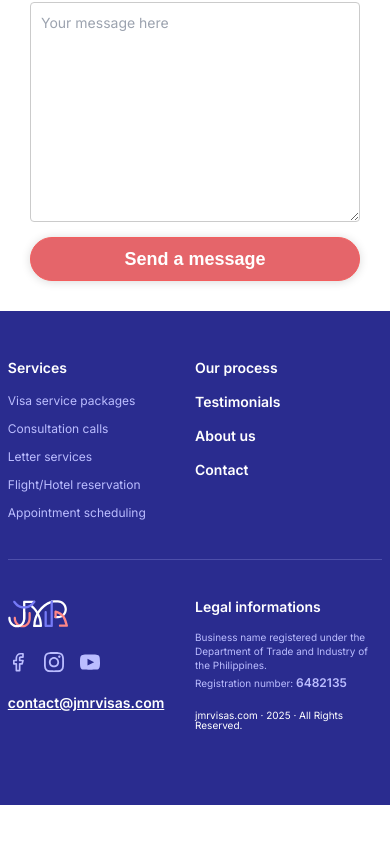
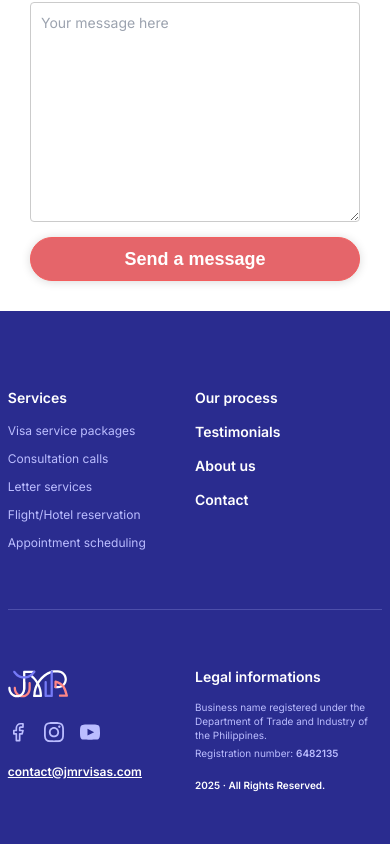
Before and after one commit to EricBARBEAU/jmr-vs, a React (Create React App) app in the folder my-app/: page /jmr-vs/contact in a window 390 px wide. Shown: the part 636-1480 px from the top of the page. Before the commit the page ends 1441 px from the top, so only its background shows below. Built offline with nearby package versions, Linux system fonts and the light colour scheme; a web font is replaced by a local one.

Commit message:
minor footer fixes

```diff
--- a/my-app/src/css/elements/footer.scss
+++ b/my-app/src/css/elements/footer.scss
@@ -9,17 +9,17 @@
 	grid-template-columns: repeat(4,1fr);
 	background-color: #2a2c8f;
 	overflow: hidden;
-	padding-top: 60px;
+	padding-top: 160px;
 	padding-bottom: 100px;
 
 	@media screen and (min-width: 680px) and (max-width: 1180px) {
 		grid-template-columns: repeat(3,1fr);
-		padding-top: 50px;
-		padding-bottom: 75px;
+		padding-top: 100px;
+		padding-bottom: 80px;
 	}
 	@media screen and (max-width: 680px) {
-		padding-top: 50px;
-		padding-bottom: 75px;
+		padding-top: 80px;
+		padding-bottom: 70px;
 	}
 
 	// Global block design
@@ -81,8 +81,8 @@
 		}
 		@media screen and (max-width: 680px) {
 			grid-area: 2/1/2/3;
-			margin-top: 40px;
-			padding-top: 40px;
+			margin-top: 60px;
+			padding-top: 60px;
 			border-top: 1px solid rgba(187, 189, 255, 0.24);
 		}
 
@@ -115,6 +115,9 @@
 			@media screen and (max-width: 1180px) {
 		      font-size: core.$font-size-14;
 		    }
+		    @media screen and (max-width: 680px) {
+				font-size: core.$font-size-12;
+			}
 		}
 	}
 
@@ -137,8 +140,8 @@
 		@media screen and (max-width: 1180px) {
 			grid-area: 2 / 1 / 2 / 4;
 			gap: 0px;
-			margin-top: 40px;
-			padding-top: 40px;
+			margin-top: 60px;
+			padding-top: 60px;
 			border-top: 1px solid rgba(187, 189, 255, 0.24);
 		}
 		@media screen and (max-width: 680px) {
@@ -161,6 +164,9 @@
 					gap: 4px;
 					font-size: core.$font-size-12;
 				}
+				@media screen and (max-width: 680px) {
+					font-size: core.$font-size-10;
+				}
 			}
 		}
 
@@ -168,6 +174,7 @@
 			color: #fff;
 			font-size: core.$font-size-10;
 			margin-top: 20px;
+			font-weight: 600;
 		}
 	}
 
@@ -176,9 +183,9 @@
 		display: block;
 		position: absolute;
 		right: 0px;
-		top: 10%;
+		top: 30%;
 		background: transparent;
-		height: 80%;
+		height: 50%;
 		width: calc(25% + 12vw);
 		border-left: 1px solid rgba(187, 189, 255, 0.24);
 
--- a/my-app/src/modules/elements/footer.js
+++ b/my-app/src/modules/elements/footer.js
@@ -53,7 +53,7 @@
           </div>
         </div>
         <div className="footer_legal">
-          jmrvisas.com · 2025 · All Rights Reserved.
+          2025 · All Rights Reserved.
         </div>
       </div>
       <div className="footer-bg"></div>
```
Also changed, not shown: 1 other file (tests, documents, lock files or other folders).
